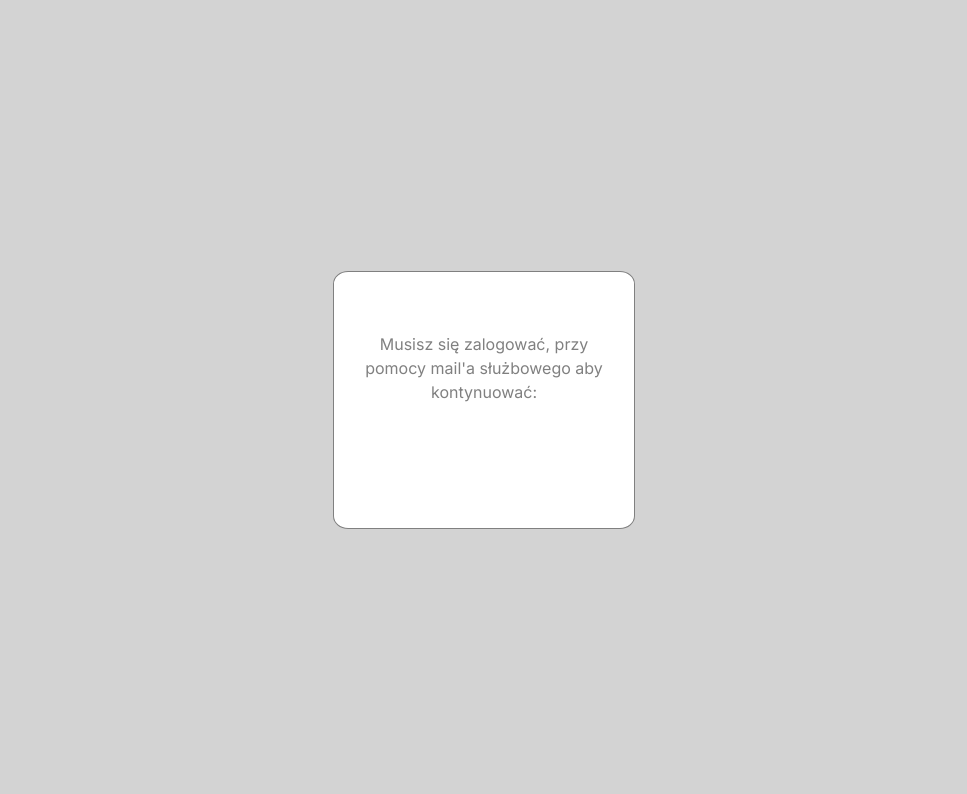
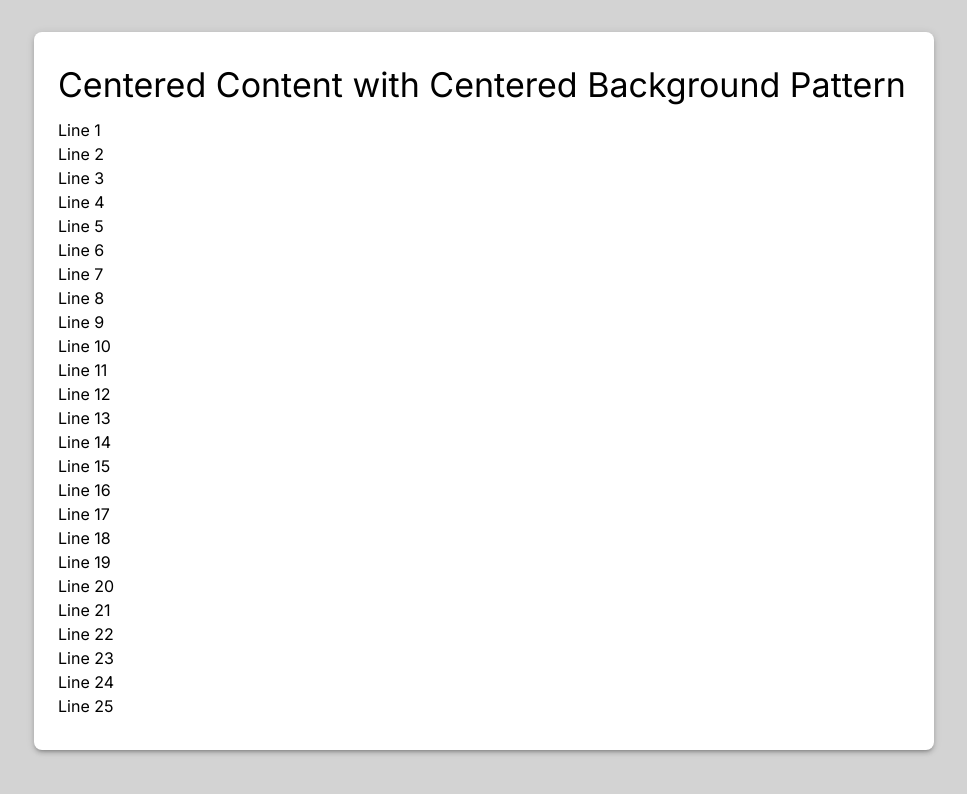
Before and after one commit to ocadotechnology-university/Robimy-dobro---aukcje, a React (Create React App) app in the folder frontend/: page / in a window 1280 px wide. Before the commit this address led to /auth. Shown: the top 794 px of the page, without its empty margins (156-1123 px from the left). Built offline with nearby package versions, Linux system fonts and the light colour scheme.

Commit message:
Add new already tested code for rendering app

```diff
--- a/frontend/src/main/App.tsx
+++ b/frontend/src/main/App.tsx
@@ -3,12 +3,14 @@ import {Routes, Route, Navigate, useLocation} from 'react-router-dom';
 import Header from "../components/NavBar/NavBar";
 import img1 from "../image/image3.jpg";
 import img2 from "../image/image4.jpg";
+import template from '../image/template.png';
 import Auth from "../components/GoogleLogin/Auth";
 import Home from "../components/HomePage/HomePage";
 import AddAuction from "../components/AddPage/AddPage";
 import Auctions from "../components/AuctionPage/AuctionPage"
 import { QueryClient, QueryClientProvider } from '@tanstack/react-query';
 import {Box, Container, Stack, useMediaQuery, useTheme} from "@mui/material";
+import Typography from "@mui/material/Typography";
 
 const LeftPanel = ({isLarge}: { isLarge: boolean }) => {
     if (!isLarge) return null;
@@ -70,15 +72,55 @@ function App() {
     }, []);
 
     return (
-        <QueryClientProvider client={queryClient}>
-            <Container disableGutters sx={{minWidth: '100%', height: '100%'}}>
-                <Stack direction="row" justifyContent="center" sx={{height: "100%"}}>
-                    {!isAuthPage && <LeftPanel isLarge={isLarge}/>}
-                    <MiddlePanel isLarge={isLarge} isAuthPage={isAuthPage}/>
-                    {!isAuthPage && <RightPanel isLarge={isLarge}/>}
-                </Stack>
+        <Box
+            sx={{
+                position: 'relative',
+                minHeight: '100vh',
+                display: 'flex',
+                justifyContent: 'center',
+                alignItems: 'flex-start',
+                p: 0,
+                m: 0,
+                overflow: 'hidden',
+            }}
+        >
+            {/* Background Pattern Layer */}
+            <Box
+                sx={{
+                    position: 'fixed',
+                    top: 0,
+                    left: '50%',
+                    width: '2000px', // wide enough to handle large screens
+                    height: '100%',
+                    transform: 'translateX(-50%)',
+                    backgroundImage: `url(${template})`,
+                    backgroundRepeat: 'repeat',
+                    backgroundPosition: 'center',
+                    backgroundSize: 'auto',
+                    zIndex: -1,
+                    pointerEvents: 'none', // so it doesn't block interactions
+                }}
+            />
+
+            {/* Foreground Content */}
+            <Container
+                maxWidth="md"
+                sx={{
+                    bgcolor: 'white',
+                    borderRadius: 2,
+                    boxShadow: 3,
+                    p: 4,
+                    mt: 4,
+                }}
+            >
+                <Typography variant="h4" gutterBottom>
+                    Centered Content with Centered Background Pattern
+                </Typography>
+                {[...Array(25)].map((_, i) => (
+                    <Typography key={i}>Line {i + 1}</Typography>
+                ))}
             </Container>
-        </QueryClientProvider>
+        </Box>
     );
 }
 
```
Also changed, not shown: frontend/src/image/template.png (added).
